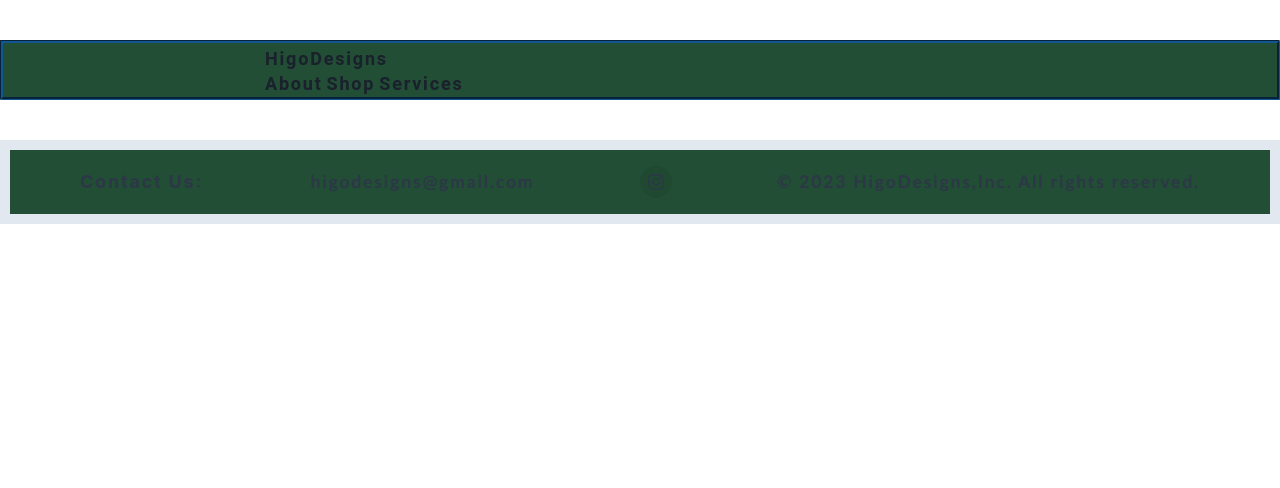
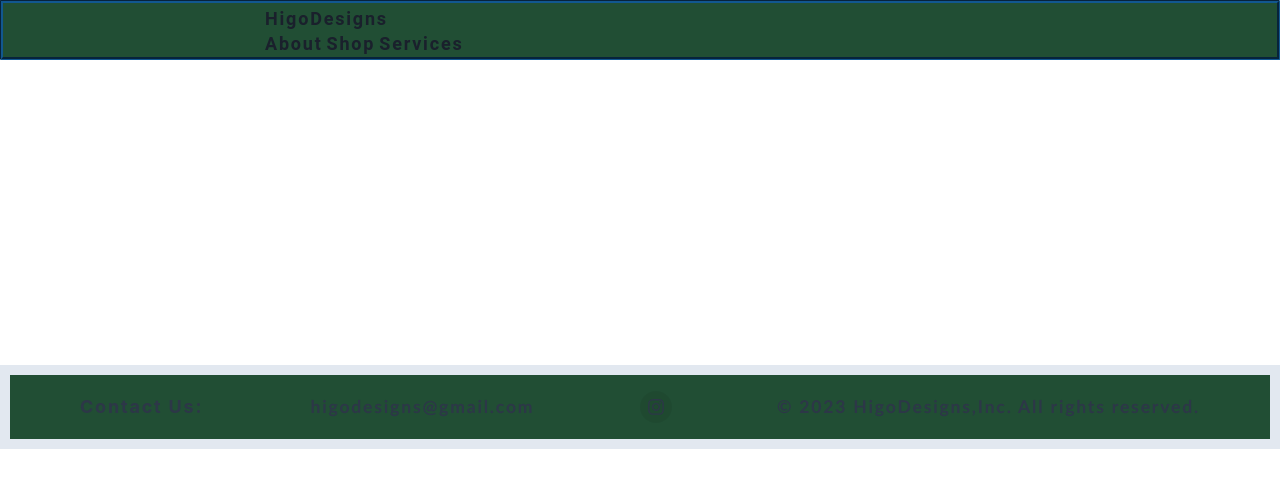
Before and after one commit to candre02/Higo-Designs2, a React (Create React App) app: page /payment in a window 1280 px wide. Shown: the top 488 px of the page. Built offline with nearby package versions, Linux system fonts and the light colour scheme.

Commit message:
changed the margins in footer and headerr

```diff
--- a/src/index.css
+++ b/src/index.css
@@ -328,7 +328,7 @@ a {
   border:rgb(18, 87, 143);
   border-style:groove;
   margin-bottom: 40px;
-  margin-top: 40px;
+  margin-top: 0px;
   height: auto;
   width: auto;
   left: 340px;
@@ -348,6 +348,7 @@ a {
 #contact1 {
   background-color: var(--primary);
   border-width: 10px;
+  margin-top: 305px;
 }
 
 #home {
```
